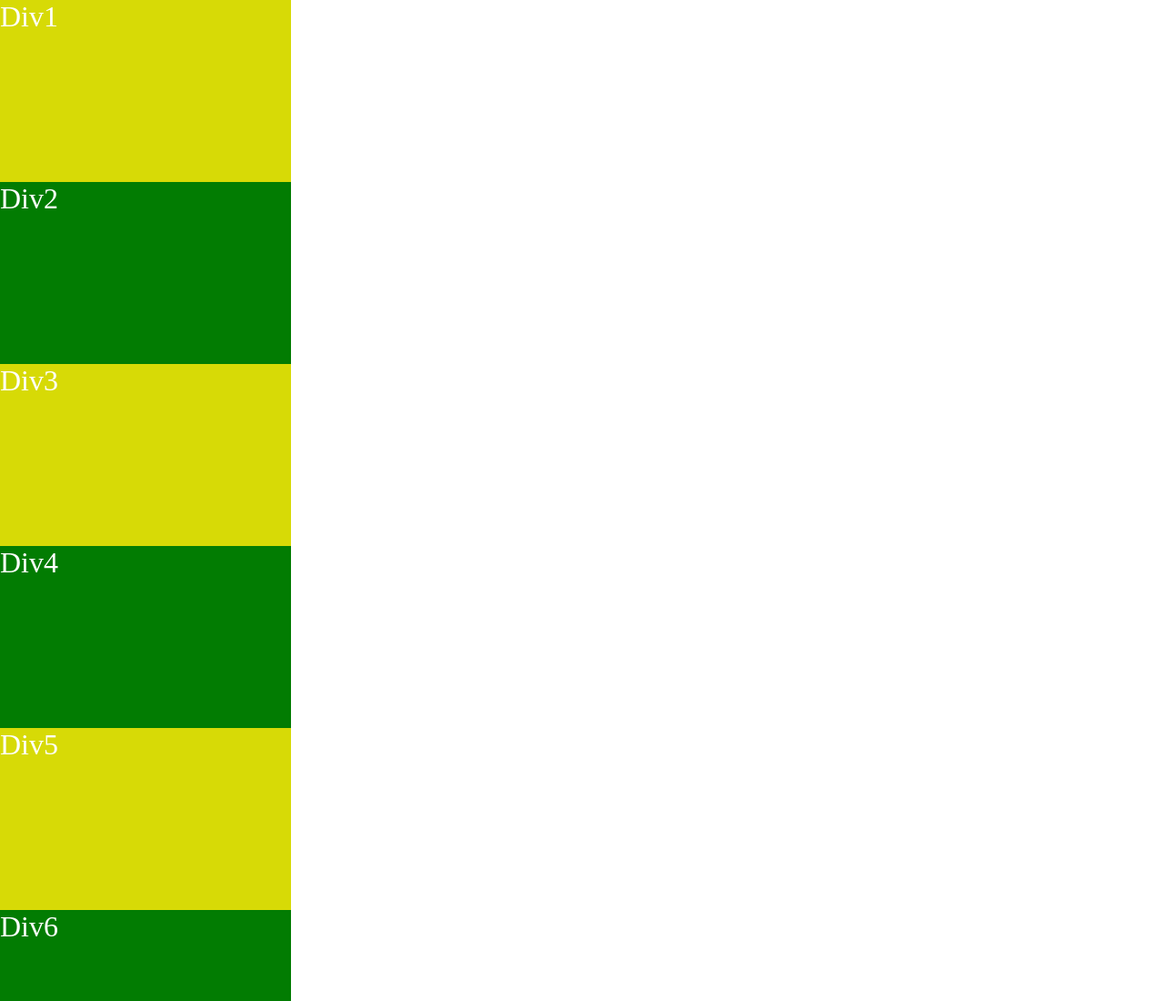
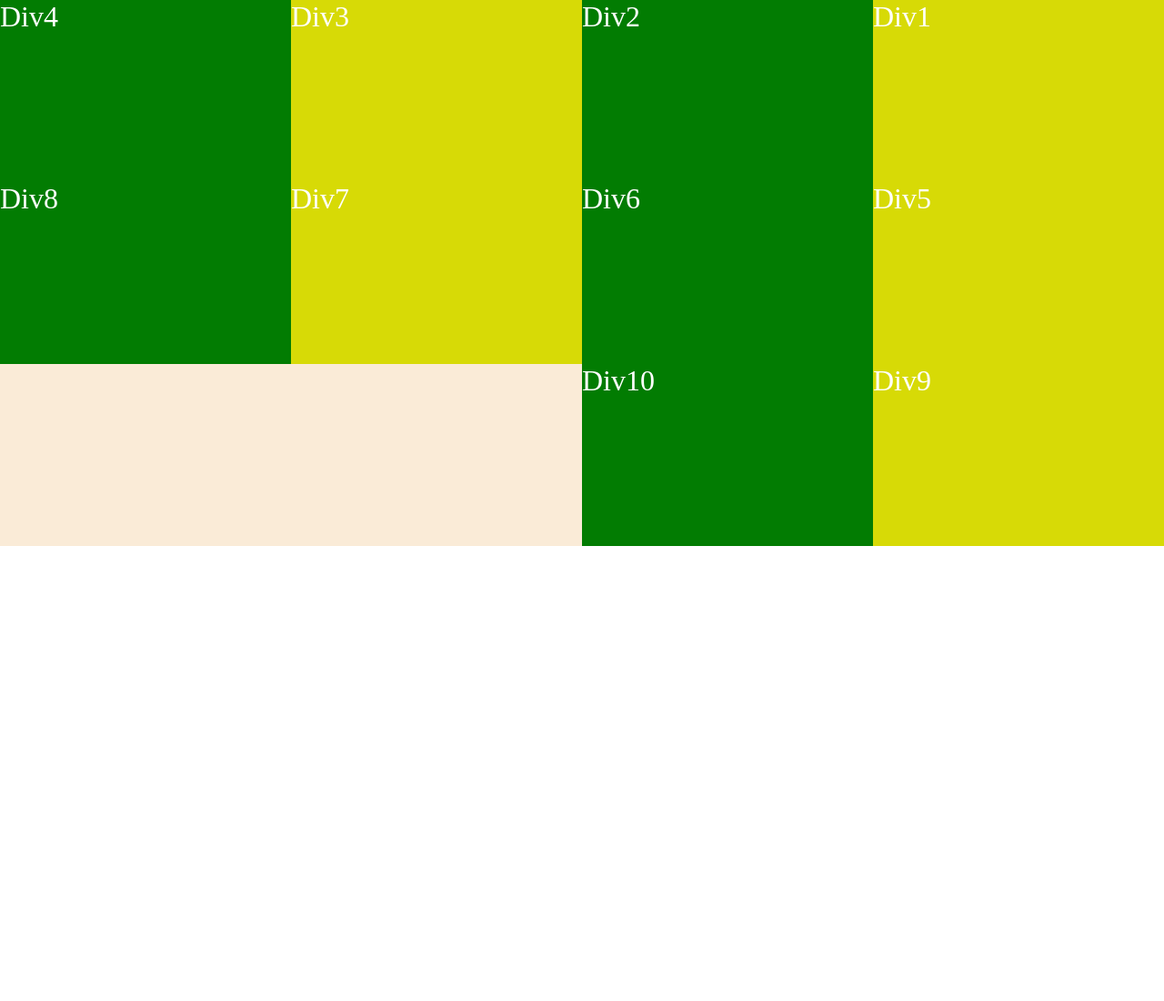
Before and after one commit to Honore-models/WUI, a plain HTML site: page float/flexbox.html in a window 1280 px wide. Shown: the top 1100 px of the page at 91% size. After the commit the page ends 800 px from the top, so only its background shows below. Drawn offline with Linux system fonts and the light colour scheme.

Commit message:
refactor

```diff
--- a/float/flexbox.html
+++ b/float/flexbox.html
@@ -8,34 +8,40 @@
       * {
         margin: 0;
       }
+      .main {
+        background-color: antiquewhite;
+        display: flex;
+        flex-wrap: wrap;
+        flex-direction: row-reverse;
+      }
       .main > div:nth-child(even) {
         width: 25%;
         height: 200px;
         background-color: rgb(2, 124, 2);
-        color: white;
+        color: #fff;
         font-size: 2em;
       }
       .main > div:nth-child(odd) {
         width: 25%;
         height: 200px;
         background-color: rgb(215, 218, 6);
-        color: white;
+        color: #fff;
         font-size: 2em;
       }
     </style>
   </head>
   <body>
     <div class="main">
-      <div class="containers1">Div1</div>
-      <div class="containers2">Div2</div>
-      <div class="containers3">Div3</div>
-      <div class="containers4">Div4</div>
-      <div class="containers5">Div5</div>
-      <div class="containers6">Div6</div>
-      <div class="containers7">Div7</div>
-      <div class="containers8">Div8</div>
-      <div class="containers9">Div9</div>
-      <div class="containers10">Div10</div>
+      <div class="container1">Div1</div>
+      <div class="container2">Div2</div>
+      <div class="container3">Div3</div>
+      <div class="container4">Div4</div>
+      <div class="container5">Div5</div>
+      <div class="container6">Div6</div>
+      <div class="container7">Div7</div>
+      <div class="container8">Div8</div>
+      <div class="container9">Div9</div>
+      <div class="container10">Div10</div>
     </div>
   </body>
 </html>
```
